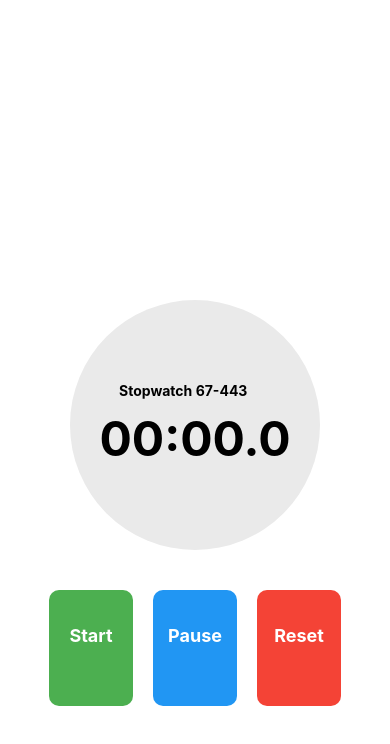
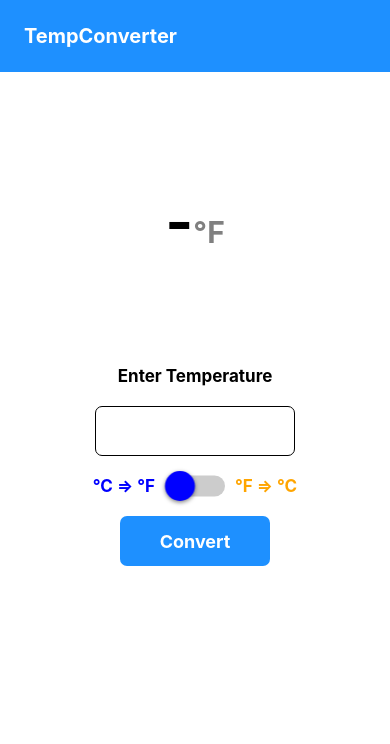
Before and after one commit to jdaouddd/hw_RN_repo_Jamil1, a React Native app: screen / in a window 390 px wide. Shown: the top 744 px of the page. Built offline with nearby package versions, Linux system fonts and the light colour scheme.

Commit message:
Added files for lab 2

```diff
--- a/App.js
+++ b/App.js
@@ -1,10 +1,24 @@
-import { View } from "react-native";
-import Stopwatch from "./stopwatch";
+import { StatusBar } from 'expo-status-bar';
+import { StyleSheet, Text, View } from 'react-native';
+import Topbar from "./topbar";
+import TempConverter from "./tempConverter";
 
 export default function App() {
-return (
-     <View >
-    <Stopwatch />
-</View>
-);
+  return (
+    <View>
+     <Topbar title="TempConverter" />
+     <TempConverter />
+
+      <StatusBar hidden />
+    </View>
+  );
 }
+
+const styles = StyleSheet.create({
+  container: {
+    flex: 1,
+    backgroundColor: '#fff',
+    alignItems: 'center',
+    justifyContent: 'center',
+  },
+});
--- /dev/null
+++ b/tempConverter.js
@@ -0,0 +1,171 @@
+import { View, Text, TextInput, Switch, TouchableOpacity, StyleSheet  } from "react-native";
+import React, { useState } from 'react';
+
+export default function TempConverter() {
+ const [temp, setTemp] = useState(""); // Current temperature to display
+  const [unit, setUnit] = useState(false); // false = °C to °F, true = °F to °C
+  const [tempInput, setTempInput] = useState(""); // Input value from TextInput
+
+  // Convert Fahrenheit to Celsius
+const convertToF = (value) => {
+
+    return (value * 9) / 5 + 32;};
+
+
+    const convertToC = (value) => {
+    return ( (value
+    - 32) * 5) / 9;};
+
+
+
+    const convertTemp = (value, unit) => {
+    if (value === "" || isNaN(value) ) {
+        return "-";
+    }
+
+
+    value = parseInt(value);
+    if (unit){
+    value = convertToC(value);
+    }
+    else {
+        value = convertToF(value);
+    }
+
+    return value. toFixed(1);};
+
+    const getUnit = (unit) => {
+        return unit ? "C" : "F";
+    };
+
+    const handleTempChange = (value) => {
+        setTempInput(value);
+        };
+
+    const handleUnitChange = () => {
+            setUnit((prevUnit) => !prevUnit);
+            };
+
+            return (
+                <View style={styles.container}>
+                  <View style={styles.tempContainer}>
+                    <Text style={styles.tempText}>
+                      {convertTemp(temp, unit)}
+                      <Text style={styles.tempUnit}>°{getUnit(unit)}</Text>
+                    </Text>
+                  </View>
+
+                  <View style={styles.tempInputGroup}>
+                    <Text style={styles.tempInputLabel}>Enter Temperature</Text>
+                    <TextInput
+                      style={styles.tempInput}
+                      keyboardType="numeric"
+                      maxLength={20}
+                      onChangeText={handleTempChange}
+                    />
+                  </View>
+
+                  <View style={styles.tempUnitChangeGroup}>
+                    <Text style={[styles.tempUnitLabel, unit ? styles.tempUnitLabelOrange : styles.tempUnitLabelBlue]}>
+                      °C =&gt; °F
+                    </Text>
+                    <Switch
+                      style={styles.tempUnitSwitch}
+                      trackColor={{ false: "#cccccc", true: "#cccccc" }}
+                      thumbColor={unit ? "orange" : "blue"}
+                      value={unit}
+                      onValueChange={handleUnitChange}
+                    />
+                    <Text style={[styles.tempUnitLabel, unit ? styles.tempUnitLabelBlue : styles.tempUnitLabelOrange]}>
+                      °F =&gt; °C
+                    </Text>
+                  </View>
+
+                  <TouchableOpacity style={styles.convertButton} onPress={() => setTemp(tempInput)}>
+                    <Text style={styles.convertBtnText}>Convert</Text>
+                  </TouchableOpacity>
+                </View>
+              );
+            }
+
+const styles = StyleSheet.create({
+    container: {
+    padding: 24,
+    display: "flex",
+    flexDirection: "column",
+    gap: 20,
+    },
+    tempContainer: {
+    display: "flex",
+    justifyContent: "center",
+    alignItems: "center",
+    height: 250,
+    borderRadius: 100,
+    },
+    tempText: {
+    fontSize: 60,
+    fontWeight: "bold",
+    },
+    tempUnit: {
+    fontSize: 30,
+    fontWeight: "bold",
+    color: "gray",
+    },
+    tempInputGroup: {
+    display: "flex",
+    alignItems: "center",
+    flexDirection: "column",
+    gap: 20,
+    },
+    tempInputLabel: {
+    fontSize: 17,
+    color: "black",
+    fontWeight: "bold",
+    },
+    tempInput: {
+    padding: 8,
+    borderColor: "black",
+    borderWidth: 1,
+    height: 50,
+    width: 200,
+    borderRadius: 7,
+    textAlign: "right",
+    fontWeight: "bold",
+    },
+    tempUnitChangeGroup: {
+    display: "flex",
+    flexDirection: "row",
+    justifyContent: "center",
+    alignItems: "center",
+    gap: 20,
+    },
+    tempUnitLabel: {
+    fontSize: 17,
+    fontWeight: "bold",
+    },
+    tempUnitLabelBlue: {
+    color: "blue",
+    },
+    tempUnitLabelOrange: {
+    color: "orange",
+    },
+    tempUnitSwitch: {
+    transform: [{ scaleX: 1.5 }, { scaleY: 1.5 }],
+    },
+    convertButton: {
+        backgroundColor: "dodgerblue",
+        borderRadius: 7,
+        width: "auto",
+        display: "flex",
+        alignItems: "center",
+        justifyContent: "center",
+        width: 150,
+        height: 50,
+        margin: "auto",
+        },
+        convertBtnText: {
+        color: "white",
+        fontSize: 18,
+        fontWeight: "bold",
+        },
+        })
--- /dev/null
+++ b/topbar.js
@@ -0,0 +1,24 @@
+import { View, Text, StyleSheet, Platform } from "react-native";
+
+export default function Topbar({ title }) {
+    return (
+    <View style={[styles.container, Platform.OS === "ios" && styles.containerIOS]}>
+    <Text style={styles.title}>{title}</Text>
+    </View>
+    );
+    }
+    const styles = StyleSheet.create({
+    container: {
+    backgroundColor: "dodgerblue",
+    padding: 24,
+    },
+    containerIOS: {
+         paddingTop: 60,
+         },
+
+    title: {
+    color: "white",
+    fontSize: 20,
+    fontWeight: "bold",
+    },
+    });
```
